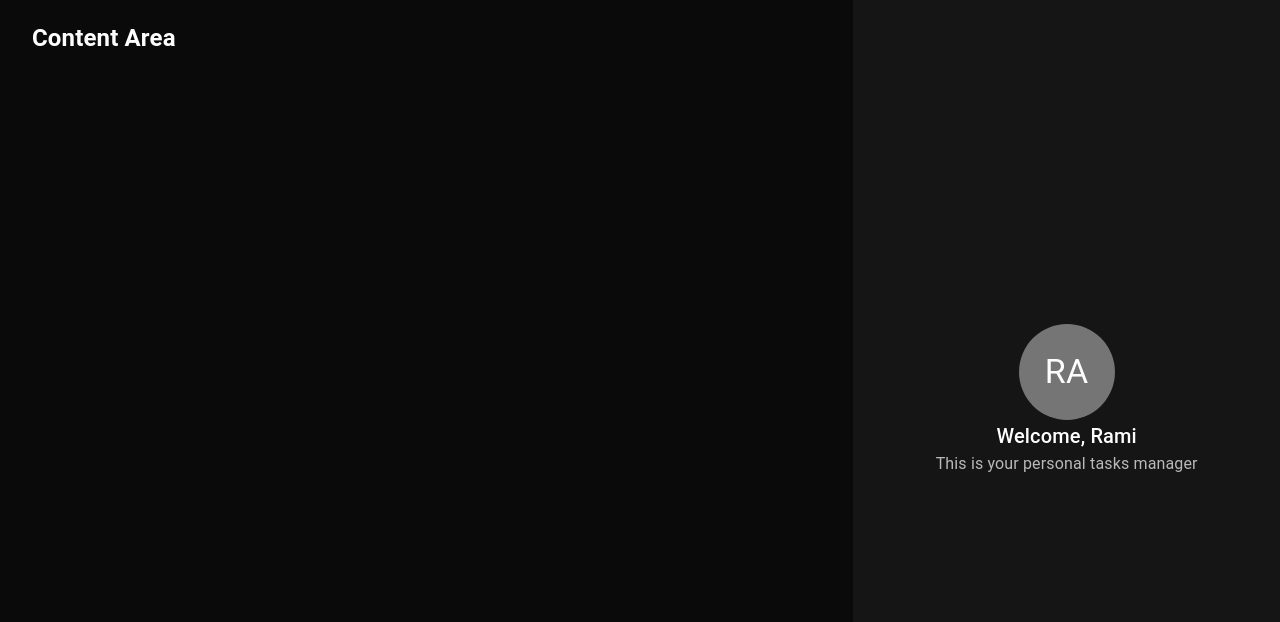
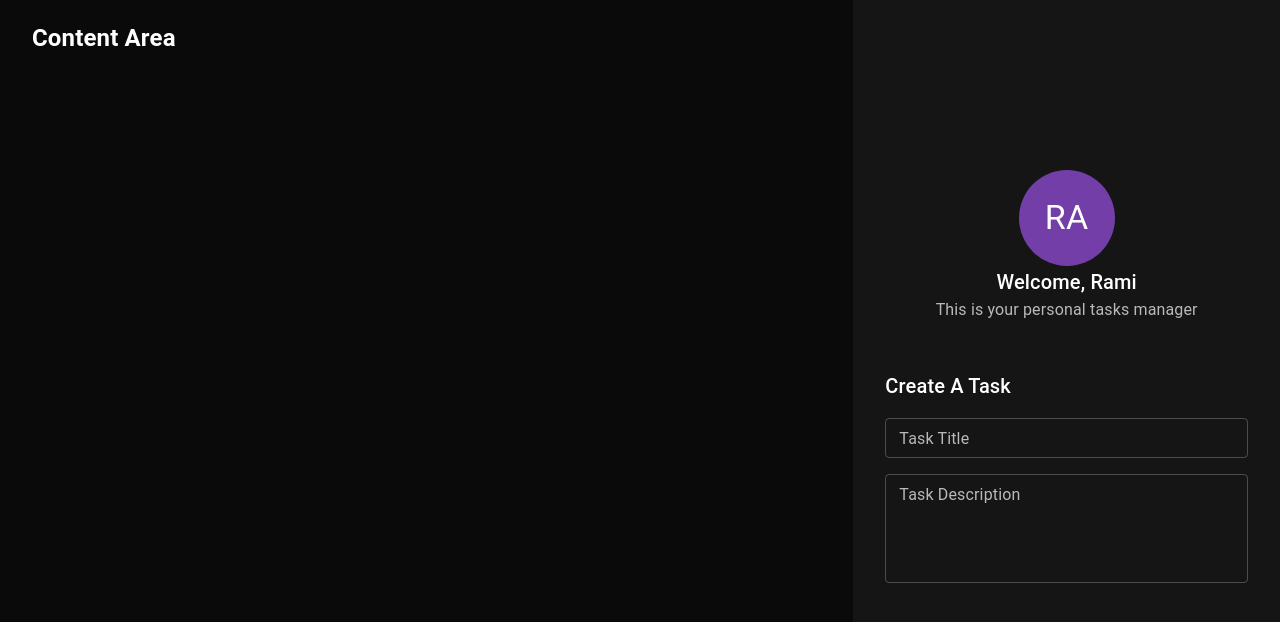
Before and after one commit to ramichabchoub/practice-typescript-client, a React (Vite) app: page / in a window 1280 px wide. Shown: the top 622 px of the page. Built offline with nearby package versions, Linux system fonts and the light colour scheme.

Commit message:
create task component

```diff
--- /dev/null
+++ b/src/components/createTaskForm/_taskDescriptionField.tsx
@@ -0,0 +1,19 @@
+import { FC, ReactElement } from 'react';
+import { TextField } from '@mui/material';
+
+export const TaskDescriptionField: FC =
+  (): ReactElement => {
+    return (
+      <TextField
+        id="task-description"
+        name="task-description"
+        label="Task Description"
+        placeholder="Write your task description here"
+        variant="outlined"
+        size="small"
+        multiline
+        rows={4}
+        fullWidth
+      />
+    );
+  };
--- /dev/null
+++ b/src/components/createTaskForm/_taskTitleField.tsx
@@ -0,0 +1,16 @@
+import { FC, ReactElement } from 'react';
+import { TextField } from '@mui/material';
+
+export const TaskTitleField: FC = (): ReactElement => {
+  return (
+    <TextField
+      id="task-title"
+      name="task-title"
+      label="Task Title"
+      placeholder="Write your task title here"
+      variant="outlined"
+      size="small"
+      fullWidth
+    />
+  );
+};
--- /dev/null
+++ b/src/components/createTaskForm/createTaskForm.tsx
@@ -0,0 +1,28 @@
+import { FC, ReactElement } from 'react';
+import { Box, Typography, Stack } from '@mui/material';
+import { TaskTitleField } from './_taskTitleField';
+import { TaskDescriptionField } from './_taskDescriptionField';
+
+export const CreateTaskForm: FC = (): ReactElement => {
+  return (
+    <Box
+      display="flex"
+      flexDirection="column"
+      alignItems="flex-start"
+      width="100%"
+      px={4}
+      my={6}
+    >
+      <Typography mb={2} variant="h6" component={'h2'}>
+        Create A Task
+      </Typography>
+      <Stack spacing={2} width="100%">
+        <TaskTitleField />
+        <TaskDescriptionField />
+      </Stack>
+      {/* task date */}
+      {/* task status */}
+      {/* task priority */}
+    </Box>
+  );
+};
--- a/src/components/profile/profile.tsx
+++ b/src/components/profile/profile.tsx
@@ -21,6 +21,7 @@ export const Profile: FC<IProfile> = (
         sx={{
           width: '96px',
           height: '96px',
+          backgroundColor: 'primary.main',
         }}
       >
         <Typography variant="h4" color="text.primary">
--- a/src/components/sidebar/sidebar.tsx
+++ b/src/components/sidebar/sidebar.tsx
@@ -1,6 +1,7 @@
 import { FC, ReactElement } from 'react';
 import { Grid } from '@mui/material';
 import { Profile } from '../profile/profile';
+import { CreateTaskForm } from '../createTaskForm/createTaskForm';
 
 export const Sidebar: FC = (): ReactElement => {
   return (
@@ -21,6 +22,7 @@ export const Sidebar: FC = (): ReactElement => {
       }}
     >
       <Profile name={'Rami'} />
+      <CreateTaskForm />
     </Grid>
   );
 };
```
